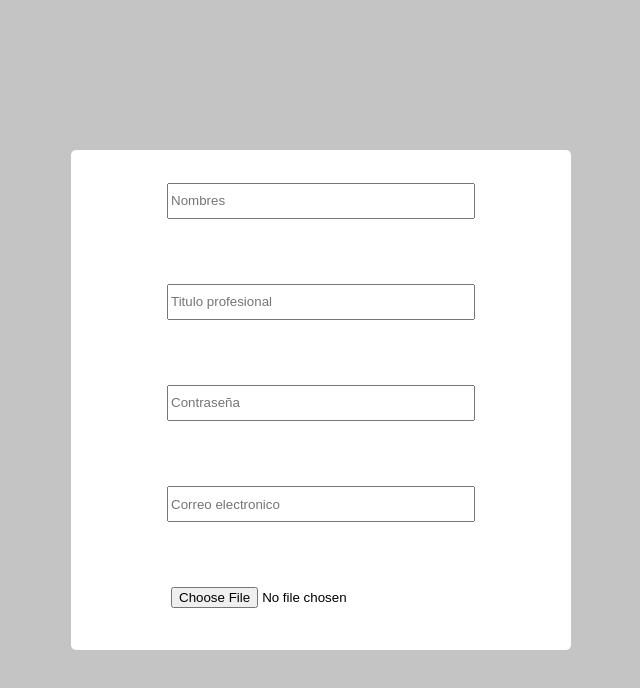
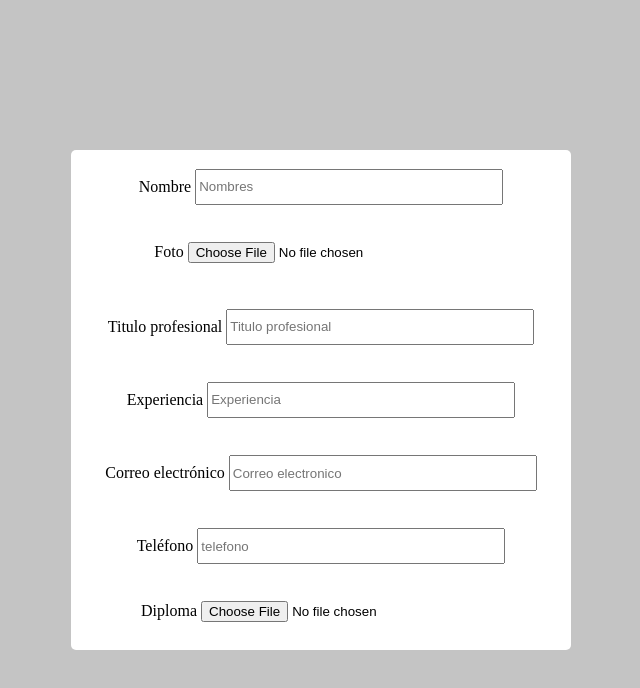
Before and after one commit to vivirose/RIMET, a plain HTML site: page registro-profesional/index.html in a window 1280 px wide. Shown: the whole page, without its empty margins (319-959 px from the left). Drawn offline with Linux system fonts and the light colour scheme.

Commit message:
agregar label

```diff
--- a/registro-profesional/index.html
+++ b/registro-profesional/index.html
@@ -1,5 +1,6 @@
 <!DOCTYPE html>
 <html lang="en">
+
 <head>
   <meta charset="UTF-8">
   <meta name="viewport" content="width=device-width, initial-scale=1.0">
@@ -7,15 +8,43 @@
   <link rel="stylesheet" href="index.css">
   <title>Rimed-Registro</title>
 </head>
+
 <body>
   <div class="content">
     <form>
-      <input type="text" placeholder="Nombres">
-      <input type="text" placeholder="Titulo profesional">
-      <input type="password" placeholder="Contraseña">
-      <input type="email" placeholder="Correo electronico">
-      <input type="file" placeholder="Diploma">
+      <div class="form-group">
+        <label for="">Nombre</label>
+        <input type="text" placeholder="Nombres">
+      </div>
+      <div class="form-group">
+        <label for="">Foto</label>
+        <input type="file" placeholder="Foto">
+
+      </div>
+      <div class="form-group">
+<label for="">Titulo profesional</label>
+        <input type="text" placeholder="Titulo profesional">
+      </div>
+
+      <div class="form-group">
+<label for="">Experiencia</label>
+        <input type="text" placeholder="Experiencia">
+      </div>
+      <div class="form-group">
+        <label for="">Correo electrónico</label>
+        <input type="email" placeholder="Correo electronico">
+
+      </div>
+      <div class="form-group">
+<label for="">Teléfono</label>
+        <input type="tel" placeholder="telefono" name="" id="">
+      </div>
+      <div class="form-group">
+<label for="">Diploma</label>
+        <input type="file" placeholder="Diploma">
+      </div>
     </form>
   </div>
 </body>
+
 </html>
```
